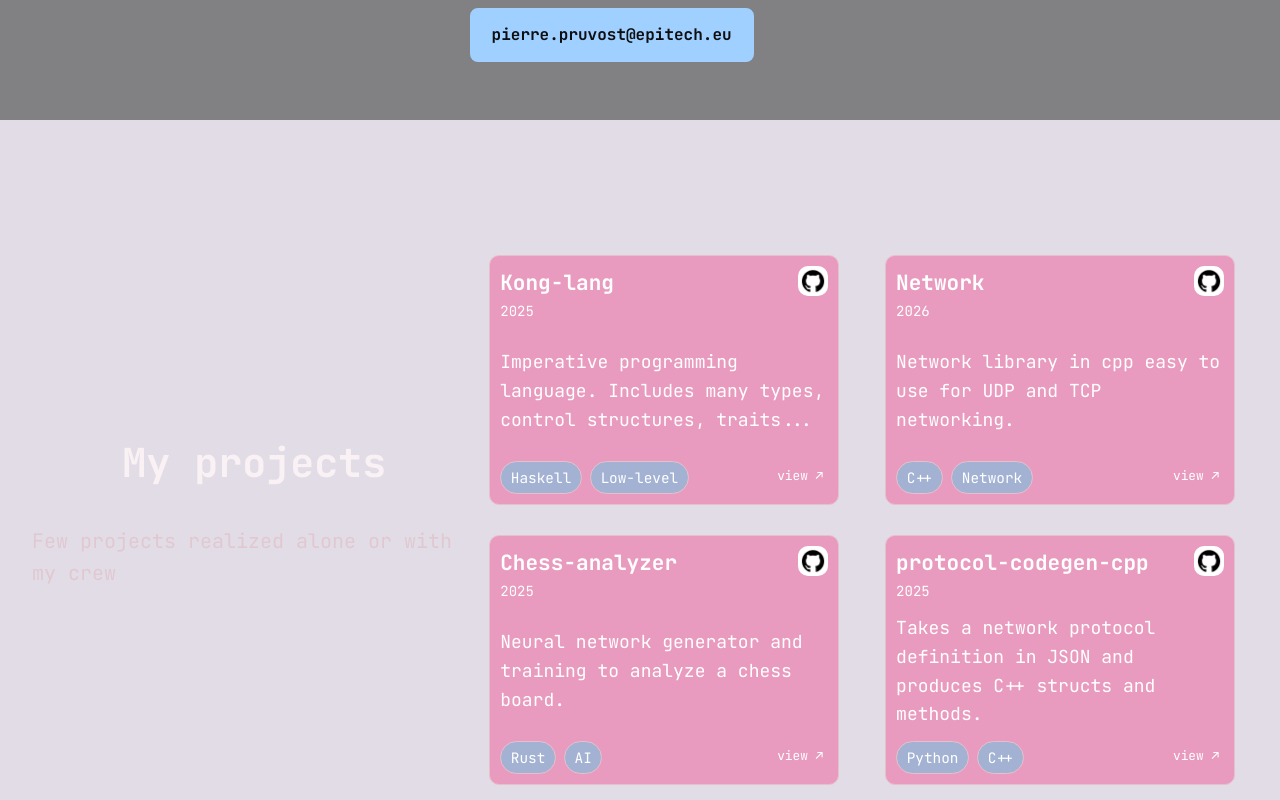
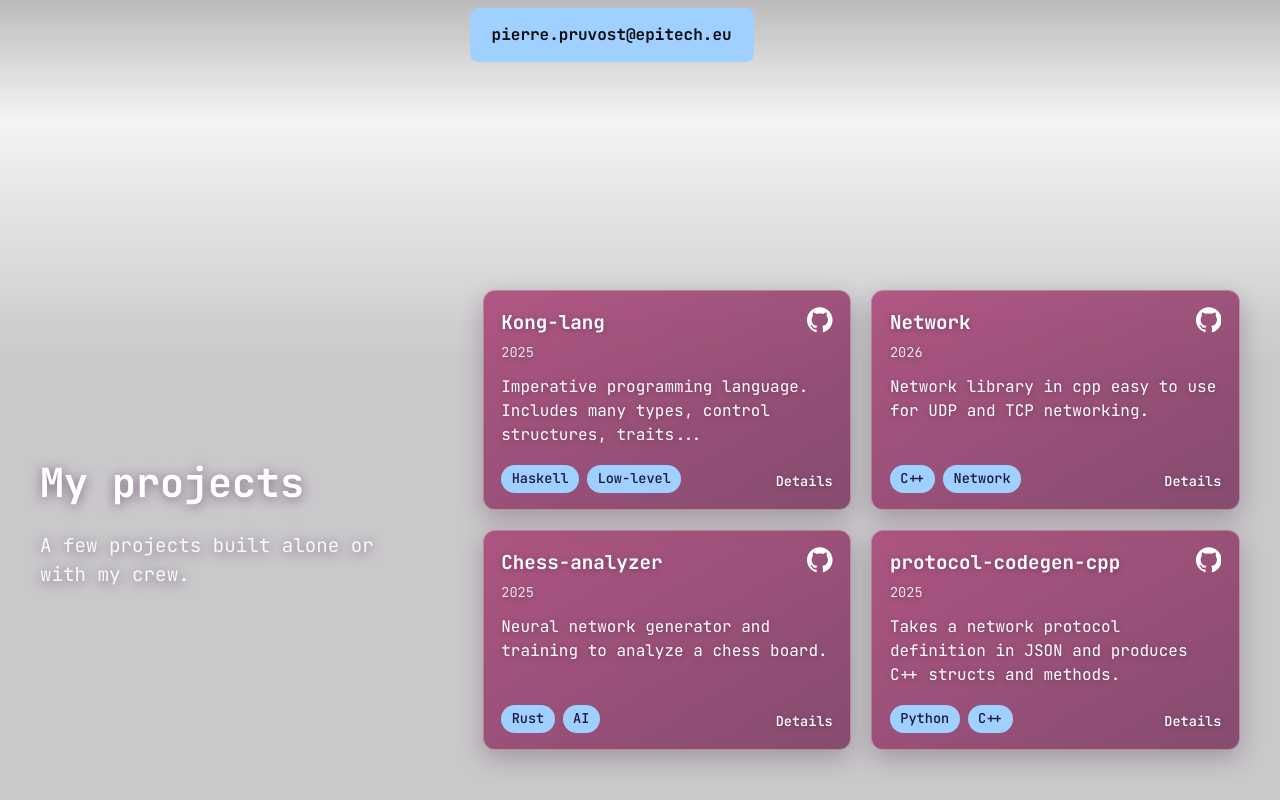
Before and after one commit to eto-NaN/portfolio, a React (Vite) app: page / in a window 1280 px wide. Shown: the part 1480-2280 px from the top of the page. Built offline with nearby package versions, Linux system fonts and the light colour scheme.

Commit message:
feat: enhance projects colors + better gradient transition from About to project section

```diff
--- a/package.json
+++ b/package.json
@@ -13,6 +13,7 @@
     "metro-core": "^0.86.0",
     "react": "^19.2.4",
     "react-dom": "^19.2.4",
+    "react-icons": "^5.7.0",
     "reactjs-popup": "^2.0.6"
   },
   "devDependencies": {
--- a/src/components/About/About.module.css
+++ b/src/components/About/About.module.css
@@ -20,8 +20,20 @@
     pointer-events: none;
     background: rgba(15, 15, 18, 0.5);
 
-    mask-image: linear-gradient(to bottom, transparent 0, black 30vh);
-    -webkit-mask-image: linear-gradient(to bottom, transparent 0, black 30vh);
+    mask-image: linear-gradient(
+        to bottom,
+        transparent 0,
+        black 30vh,
+        black calc(100% - 30vh),
+        transparent 100%
+    );
+    -webkit-mask-image: linear-gradient(
+        to bottom,
+        transparent 0,
+        black 30vh,
+        black calc(100% - 30vh),
+        transparent 100%
+    );
 }
 
 .about > * {
--- a/src/components/Projects/Projects.module.css
+++ b/src/components/Projects/Projects.module.css
@@ -2,11 +2,14 @@
     min-height: 100svh;
     position: relative;
     overflow: hidden;
+    box-sizing: border-box;
 
-    display: flex;
-    align-items: center;
-    padding: 5rem 2rem;
-    box-sizing: border-box;
+    display: grid;
+    grid-template-columns: minmax(0, 1fr);
+    align-content: center;
+    gap: 2.5rem;
+
+    padding: 5rem max(1.25rem, calc((100% - 1200px) / 2));
 }
 
 .projects::before {
@@ -15,288 +18,294 @@
     inset: 0;
     z-index: 0;
     pointer-events: none;
+    background: rgba(30, 20, 35, 0.2);
 
-    background-color: rgba(50, 0, 100, 0.1);
+    mask-image: linear-gradient(to bottom, transparent 0, black 30vh);
+    -webkit-mask-image: linear-gradient(to bottom, transparent 0, black 30vh);
+}
+
+.projects > * {
+    position: relative;
+    z-index: 1;
+}
+
+.projectsHeader {
+    color: #fff;
+    text-shadow: 0 2px 12px rgba(40, 0, 50, 0.5);
+}
+
+.projectsHeader h2 {
+    margin: 0 0 1rem;
+    font-size: clamp(1.8rem, 4vw, 2.5rem);
+    color: #fff;
+}
+
+.projectsHeader p {
+    margin: 0;
+    max-width: 32ch;
+    font-size: clamp(1rem, 1.6vw, 1.2rem);
+    line-height: 1.5;
+    color: #ffffffe6;
 }
 
 .projectsContent {
-    position: relative;
-    z-index: 1;
-
-    width: min(1200px, 100%);
-    margin-inline: auto;
-
-    display: flex;
-    flex-wrap: wrap;
-    justify-content: space-around;
-    align-content: center;
-
-    gap: 30px 30px;
-    margin: 5px;
-
-    font-size: 18px;
-}
-
-.projectCardYear {
-    font-size: 14px;
-}
-
-.projectsHeader {
-    position: relative;
-    z-index: 1;
-    width: min(700px, 100%);
-    margin-inline: auto;
-
-    display: flex;
-    flex-direction: column;
-    align-items: center;
-    color: white;
-    margin-top: 40px;
-    margin-bottom: 60px;
-}
-
-.projectsHeader h1 {
-    font-size: 40px;
-    color: #f9f1f3;
-    margin-bottom: 30px;
-}
-
-.projectsHeader p {
-    font-size: 20px;
-    color: #e1c8d0;
+    display: grid;
+    grid-template-columns: repeat(auto-fit, minmax(min(100%, 280px), 1fr));
+    gap: 1.25rem;
 }
 
 .projectCard {
-    background-color: rgba(250, 0, 100, 0.3);
-    color: white;
     display: flex;
     flex-direction: column;
-    justify-content: space-between;
-    flex: 0 1 300px;
-    min-width: 350px;
-    max-width: 450px;
-    height: 250px;
-    border-radius: 10px;
-    border-width: 1px;
-    border-style: solid;
-    border-color: #e6c0cb;
-    padding: 10px;
+    gap: 0.75rem;
+    min-height: 220px;
+    padding: 1rem 1.1rem;
     box-sizing: border-box;
-    transition: background 280ms ease;
+
+    color: #fff;
+    text-shadow: 0 1px 6px rgba(40, 0, 30, 0.35);
+
+    /* dégradé rose + base sombre dessous : toutes les cartes
+       rendent pareil, quel que soit le fond derrière */
+    background:
+        linear-gradient(
+            150deg,
+            rgba(195, 50, 120, 0.6),
+            rgba(130, 35, 90, 0.6)
+        ),
+        rgba(30, 20, 35, 0.35);
+    backdrop-filter: blur(12px);
+    -webkit-backdrop-filter: blur(12px);
+    border: 1px solid rgba(255, 255, 255, 0.3);
+    border-radius: 12px;
+    box-shadow: 0 8px 24px rgba(30, 10, 30, 0.25);
+    cursor: pointer;
+    transition:
+        transform 0.2s ease,
+        border-color 0.2s ease,
+        box-shadow 0.2s ease;
 }
 
-.projectCard:hover {
-    border-color: #bd6384;
-    cursor: pointer;
-    background: rgba(250, 0, 120, 0.45);
+.projectCard:hover,
+.projectCard:focus-visible {
+    transform: translateY(-3px);
+    border-color: #9fd0ff;
+    box-shadow:
+        0 0 0 1px #9fd0ff,
+        0 12px 28px rgba(40, 0, 60, 0.35);
+}
+
+.projectCard:focus-visible {
+    outline: 2px solid #fff;
+    outline-offset: 3px;
 }
 
 .projectCardHeaderFirstLine {
     display: flex;
     justify-content: space-between;
-    flex-direction: row;
+    align-items: flex-start;
+    gap: 0.75rem;
 }
 
-.projectCardHeaderFirstLine img {
-    width: 30px;
-    border-radius: 10px;
-    transition: transform 80ms ease;
+.projectCardHeaderFirstLine h3 {
+    margin: 0;
+    font-size: 1.2rem;
 }
 
-.projectCardHeaderFirstLine img:hover {
+.projectCardYear {
+    margin: 0.25rem 0 0;
+    font-size: 0.85rem;
+    color: #ffffffd9;
+}
+
+.projectCardDescription {
+    flex: 1;
+    margin: 0;
+    font-size: 1rem;
+    line-height: 1.5;
+    color: #fff;
+}
+
+.projectCardFooter {
+    display: flex;
+    justify-content: space-between;
+    align-items: flex-end;
+    gap: 1rem;
+}
+
+.projectCardTags {
+    display: flex;
+    flex-wrap: wrap;
+    gap: 0.5rem;
+    margin: 0;
+    padding: 0;
+    list-style: none;
+}
+
+.projectCardTags li {
+    padding: 0.2rem 0.65rem;
+    font-size: 0.85rem;
+    font-weight: 600;
+    color: #1b1440;
+    text-shadow: none;
+    background: #9fd0ff;
+    border-radius: 999px;
+}
+
+.projectCardMore {
+    font-size: 0.85rem;
+    font-weight: 600;
+    white-space: nowrap;
+    color: #fff;
+}
+
+.projectCard:hover .projectCardMore,
+.projectCard:focus-visible .projectCardMore {
+    text-decoration: underline;
+    text-underline-offset: 3px;
+}
+
+.iconLink svg,
+.closeButton svg {
+    display: block;
+}
+
+.iconLink {
+    display: inline-flex;
+    font-size: 1.6rem;
+    color: #fff;
+    border-radius: 6px;
+    transition:
+        color 0.15s ease,
+        transform 0.15s ease;
+}
+
+.iconLink:hover {
+    color: #d6eaff;
     transform: scale(1.1);
 }
 
-.projectCardfooter {
+.iconLink:focus-visible {
+    outline: 2px solid #fff;
+    outline-offset: 3px;
+}
+
+.popup {
+    display: flex;
+    flex-direction: column;
+    gap: 1.25rem;
+    padding: 1.5rem;
+    box-sizing: border-box;
+    max-height: 85svh;
+    overflow-y: auto;
+
+    color: #fff;
+    background: linear-gradient(160deg, #b8336f 0%, #8a2b63 45%, #3a3340 100%);
+    border: 1px solid rgba(255, 255, 255, 0.3);
+    border-radius: 14px;
+    box-shadow: 0 20px 60px rgba(20, 5, 25, 0.55);
+}
+
+.popupHeader {
     display: flex;
     justify-content: space-between;
+    align-items: flex-start;
+    gap: 1rem;
+    padding-bottom: 1rem;
+    border-bottom: 1px solid rgba(159, 208, 255, 0.5);
 }
 
-.projectCardtags {
-    display: flex;
-    flex-direction: row;
-    gap: 0.5rem;
-    flex-wrap: wrap;
-    align-items: center;
+.popupHeader h3 {
+    margin: 0;
+    font-size: 1.4rem;
 }
 
-.projectCardtags p {
-    background-color: transparent;
-    border-radius: 90px;
-    border-width: 1px;
-    border-style: solid;
-    background-color: rgba(0, 230, 250, 0.3);
-    border-color: #e6c0cb;
-    padding: 0.25rem 0.6rem;
-    margin: 0;
-    font-size: 0.9rem;
+.popupYear {
+    display: inline-block;
+    margin: 0.5rem 0 0;
+    padding: 0.15rem 0.6rem;
+    font-size: 0.8rem;
+    font-weight: 600;
+    color: #1b1440;
+    background: #9fd0ff;
+    border-radius: 999px;
 }
 
-.projectCardfooter span {
-    font-size: 0.8rem;
-    padding: 5px;
-    transition:
-        transform 100ms ease,
-        color 100ms ease;
+.popupActions {
+    display: flex;
+    align-items: center;
+    gap: 0.75rem;
 }
 
-.projectCard:hover .projectCardfooter span {
-    transform: scale(1.1);
-    color: rgba(150, 190, 250, 1);
+.closeButton {
+    appearance: none;
+    display: inline-flex;
+    align-items: center;
+    justify-content: center;
+    width: 2rem;
+    height: 2rem;
+    padding: 0;
+    font-size: 1.25rem;
+    color: #fff;
+    background: transparent;
+    border: 1px solid rgba(255, 255, 255, 0.5);
+    border-radius: 8px;
+    cursor: pointer;
+    transition: background-color 0.15s ease;
 }
 
-.projectCardPopup {
-    background: linear-gradient(160deg, #fa0082, rgba(10, 4, 10, 1));
-    color: white;
+.closeButton:hover {
+    background: rgba(255, 255, 255, 0.2);
+}
+
+.closeButton:focus-visible {
+    outline: 2px solid #fff;
+    outline-offset: 3px;
+}
+
+.popupBody {
     display: flex;
     flex-direction: column;
-    justify-content: flex-start;
-    align-items: stretch;
-    border-radius: 10px;
-    border-width: 1px;
-    border-style: solid;
-    border-color: #e6c0cb;
-    padding: 24px;
-    box-sizing: border-box;
-    gap: 16px;
+    gap: 1rem;
+    max-width: 68ch;
 }
 
-.projectCardPopup h3 {
-    font-size: 20px;
+.popupBody p {
     margin: 0;
+    font-size: 1rem;
+    line-height: 1.65;
 }
 
-.projectCardPopup p {
-    white-space: pre-line;
-    font-size: 15px;
-    line-height: 1.7;
-    color: white;
-    margin: 0;
-}
-
-.projectCardPopup img {
-    width: 30px;
-    border-radius: 10px;
-    transition: transform 80ms ease;
-}
-
-.projectCardPopup img:hover {
-    transform: scale(1.1);
-}
-
-.projectCardPopupHeader {
-    display: flex;
-    justify-content: space-between;
-    align-items: center;
-    padding-bottom: 14px;
-    border-bottom: 1px solid rgba(220, 220, 250, 0.3);
-}
-
-@media (min-width: 1500px) {
-    .projectCard {
-        min-width: 400px;
-    }
-}
-
-@media (max-width: 1024px) {
+/* Desktop : titre à gauche, cartes à droite */
+@media (min-width: 1100px) {
     .projects {
-        flex-direction: column;
-        justify-content: center;
-        align-items: stretch;
-        padding: 4rem 1.25rem;
-    }
-
-    .projectsHeader {
-        width: 100%;
-        margin-top: 12px;
-        margin-bottom: 28px;
+        grid-template-columns: minmax(240px, 1fr) minmax(0, 2fr);
         align-items: center;
-        text-align: center;
-        padding-bottom: 50px;
-    }
-
-    .projectsContent {
-        width: 100%;
-        margin: 0;
-        justify-content: center;
-        gap: 20px;
-    }
-
-    .projectCard {
-        min-width: 300px;
-        max-width: 100%;
-    }
-}
-
-@media (max-width: 768px) {
-    .projects {
-        padding: 3rem 1rem;
-    }
-
-    .projectsHeader h1 {
-        font-size: 30px;
-        margin-bottom: 14px;
-    }
-
-    .projectsHeader p {
-        font-size: 16px;
-    }
-
-    .projectsContent p {
-        font-size: 16px;
-    }
-
-    .projectCard {
-        width: 100%;
-        min-width: 0;
-        max-width: 100%;
-        height: auto;
-        min-height: 220px;
-    }
-
-    .projectCardtags p {
-        font-size: 0.8rem;
-    }
-
-    .projectCardPopup {
-        padding: 16px;
-        gap: 12px;
-    }
-
-    .projectCardPopup h3 {
-        font-size: 18px;
-    }
-
-    .projectCardPopup p {
-        font-size: 14px;
-        line-height: 1.6;
+        gap: 4rem;
     }
 }
 
 @media (max-width: 480px) {
     .projects {
-        padding: 2.2rem 0.75rem;
+        padding-block: 3rem;
+        gap: 1.75rem;
     }
 
-    .projectsHeader h1 {
-        font-size: 26px;
+    .popup {
+        padding: 1rem;
+    }
+}
+
+@media (prefers-reduced-motion: reduce) {
+    .projectCard,
+    .iconLink,
+    .closeButton {
+        transition: none;
     }
 
-    .projectsHeader p {
-        font-size: 15px;
-    }
-
-    .projectCard {
-        min-height: 210px;
-        padding: 9px;
-    }
-
-    .projectCardHeaderFirstLine img,
-    .projectCardPopup img {
-        width: 26px;
-    }
-
-    .projectCardfooter span {
-        font-size: 0.72rem;
+    .projectCard:hover,
+    .projectCard:focus-visible,
+    .iconLink:hover {
+        transform: none;
     }
 }
--- a/src/components/Projects/Projects.tsx
+++ b/src/components/Projects/Projects.tsx
@@ -1,73 +1,124 @@
+import type { KeyboardEvent } from "react";
+import Popup from "reactjs-popup";
+import { SiGithub } from "react-icons/si";
+import { FiX } from "react-icons/fi";
 import styles from "./Projects.module.css";
 import { ProjectsCardTab } from "./data.tsx";
-import githubLogo from "../../assets/images/github-logo.jpg";
-import Popup from "reactjs-popup";
+
+function openOnKey(e: KeyboardEvent<HTMLDivElement>) {
+  if (e.target !== e.currentTarget) return;
+  if (e.key === "Enter" || e.key === " ") {
+    e.preventDefault();
+    e.currentTarget.click();
+  }
+}
 
 export default function Projects() {
   return (
     <section
       id="projects"
       className={styles.projects}
-      aria-label="Projects section"
+      aria-labelledby="projects-title"
     >
       <div className={styles.projectsHeader}>
-        <h1>My projects</h1>
-        <p>Few projects realized alone or with my crew</p>
+        <h2 id="projects-title">My projects</h2>
+        <p>A few projects built alone or with my crew.</p>
       </div>
+
       <div className={styles.projectsContent}>
         {ProjectsCardTab.map((project) => (
           <Popup
             key={project.id}
             trigger={
-              <div className={styles.projectCard}>
+              <div
+                className={styles.projectCard}
+                role="button"
+                tabIndex={0}
+                aria-haspopup="dialog"
+                onKeyDown={openOnKey}
+              >
                 <div className={styles.projectCardHeader}>
                   <div className={styles.projectCardHeaderFirstLine}>
                     <h3>{project.title}</h3>
                     <a
+                      className={styles.iconLink}
                       href={project.link}
                       target="_blank"
+                      rel="noopener noreferrer"
+                      aria-label={`${project.title} on GitHub`}
                       onClick={(e) => e.stopPropagation()}
                     >
-                      <img src={githubLogo} alt="Github icon" />
+                      <SiGithub />
                     </a>
                   </div>
                   <p className={styles.projectCardYear}>{project.year}</p>
                 </div>
-                <p>{project.shortDescription}</p>
-                <div className={styles.projectCardfooter}>
-                  <div className={styles.projectCardtags}>
+
+                <p className={styles.projectCardDescription}>
+                  {project.shortDescription}
+                </p>
+
+                <div className={styles.projectCardFooter}>
+                  <ul className={styles.projectCardTags}>
                     {project.tags.map((tag) => (
-                      <p key={tag}>{tag}</p>
+                      <li key={tag}>{tag}</li>
                     ))}
-                  </div>
-                  <span>view ↗</span>
+                  </ul>
+                  <span className={styles.projectCardMore}>Details</span>
                 </div>
               </div>
             }
             modal
             nested
-            contentStyle={{
-              width: "min(900px, 92vw)",
-              margin: 0,
-            }}
+            lockScroll
+            contentStyle={{ width: "min(760px, 92vw)", margin: 0 }}
             overlayStyle={{
-              background: "rgba(0,0,0,0.5)",
+              background: "rgba(25,15,30,0.55)",
+              backdropFilter: "blur(6px)",
               display: "flex",
               alignItems: "center",
               justifyContent: "center",
               padding: "12px",
             }}
           >
-            <div className={styles.projectCardPopup}>
-              <div className={styles.projectCardPopupHeader}>
-                <p>{project.year}</p>
-                <h3>{project.title}</h3>
-                <a href={project.link} target="_blank">
-                  <img src={githubLogo} alt="Github icon" />
-                </a>
+            {(close: () => void) => (
+              <div className={styles.popup}>
+                <div className={styles.popupHeader}>
+                  <div>
+                    <h3>{project.title}</h3>
+                    <p className={styles.popupYear}>{project.year}</p>
+                  </div>
+                  <div className={styles.popupActions}>
+                    <a
+                      className={styles.iconLink}
+                      href={project.link}
+                      target="_blank"
+                      rel="noopener noreferrer"
+                      aria-label={`${project.title} on GitHub`}
+                    >
+                      <SiGithub />
+                    </a>
+                    <button
+                      type="button"
+                      className={styles.closeButton}
+                      onClick={close}
+                      aria-label="Close"
+                    >
+                      <FiX aria-hidden="true" />
+                    </button>
+                  </div>
+                </div>
+
+                <div className={styles.popupBody}>
+                  {project.bigDescription
+                    .split("\n")
+                    .filter(Boolean)
+                    .map((paragraph, i) => (
+                      <p key={i}>{paragraph}</p>
+                    ))}
+                </div>
               </div>
-              <p>{project.bigDescription}</p>
-            </div>
+            )}
           </Popup>
         ))}
       </div>
--- a/src/components/Projects/data.tsx
+++ b/src/components/Projects/data.tsx
@@ -31,9 +31,9 @@ export const ProjectsCardTab: PorjectCard[] = [
     shortDescription:
       "Network library in cpp easy to use for UDP and TCP networking.",
     bigDescription:
-      "This project is a network library in C++ that provides easy-to-use abstractions for UDP and TCP networking. We bring all the tools needed to build network applications such as easy creation and usage of servers and clients, basic message handling, a logger to watch the network traffic etc.",
+      "This project is a network library in C\u2060++ that provides easy-to-use abstractions for UDP and TCP networking. We bring all the tools needed to build network applications such as easy creation and usage of servers and clients, basic message handling, a logger to watch the network traffic etc.",
     link: "https://github.com/TrueMoonn/Network",
-    tags: ["C++", "Network"],
+    tags: ["C\u2060++", "Network"],
   },
 
   {
@@ -55,10 +55,10 @@ export const ProjectsCardTab: PorjectCard[] = [
     title: "protocol-codegen-cpp",
     year: 2025,
     shortDescription:
-      "Takes a network protocol definition in JSON and produces C++ structs and methods.",
+      "Takes a network protocol definition in JSON and produces C\u2060++ structs and methods.",
     bigDescription:
-      "A code generator that takes a JSON protocol definition and produces C++ structs with serialize / deserialize methods. Each message becomes a C++ struct with:\nAn ID identifying the message\nA serialize() method returning std::vector<uint8_t>\nA deserialize(const std::vector<uint8_t>&) factory method\n\nHere are all the types supported in the structure for your packets: uint8-uint64, int8-int64, float, double, string, fixed array, dynamic array. With that, you can easily use any protocol with this tool for your application.",
+      "A code generator that takes a JSON protocol definition and produces C\u2060++ structs with serialize / deserialize methods. Each message becomes a C\u2060++ struct with:\nAn ID identifying the message\nA serialize() method returning std::vector<uint8_t>\nA deserialize(const std::vector<uint8_t>&) factory method\n\nHere are all the types supported in the structure for your packets: uint8-uint64, int8-int64, float, double, string, fixed array, dynamic array. With that, you can easily use any protocol with this tool for your application.",
     link: "https://github.com/eto-NaN/protocol-codegen-cpp",
-    tags: ["Python", "C++"],
+    tags: ["Python", "C\u2060++"],
   },
 ];
```
Also changed, not shown: 1 other file (tests, documents, lock files or other folders).
